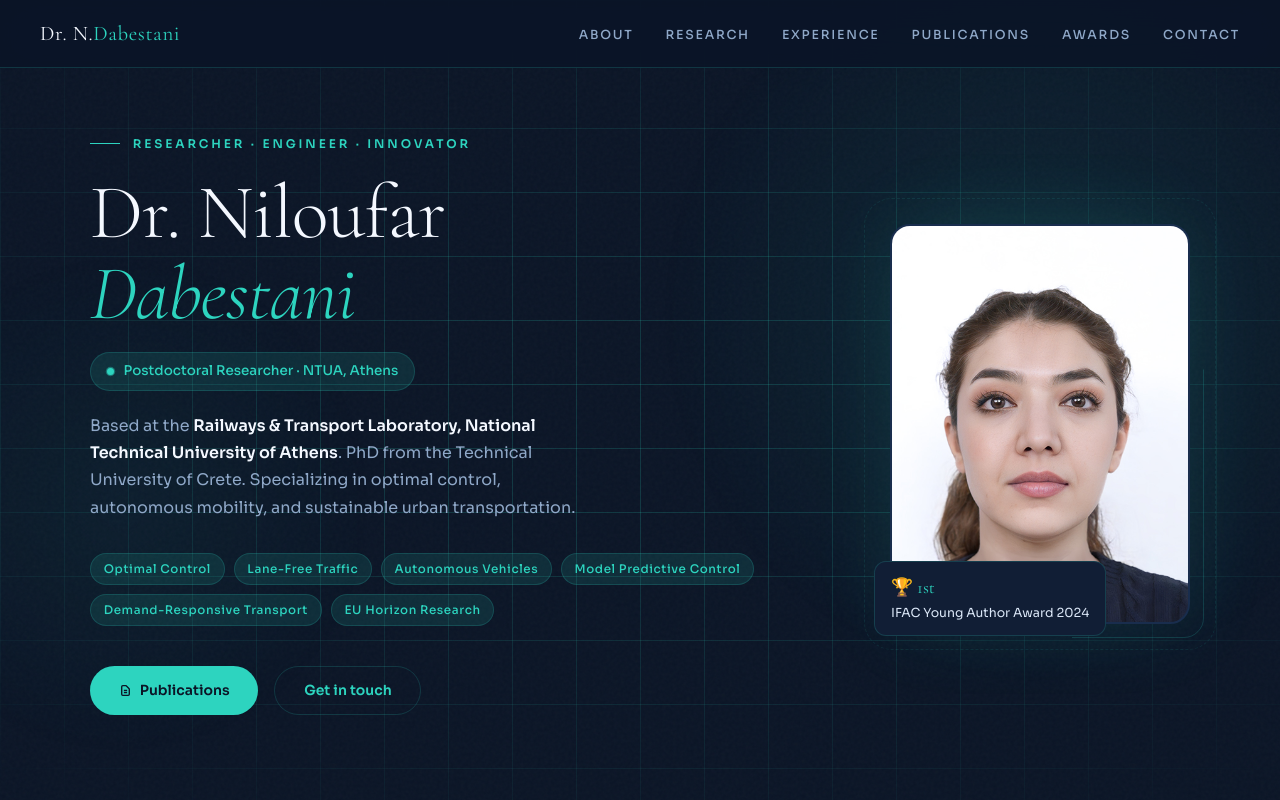
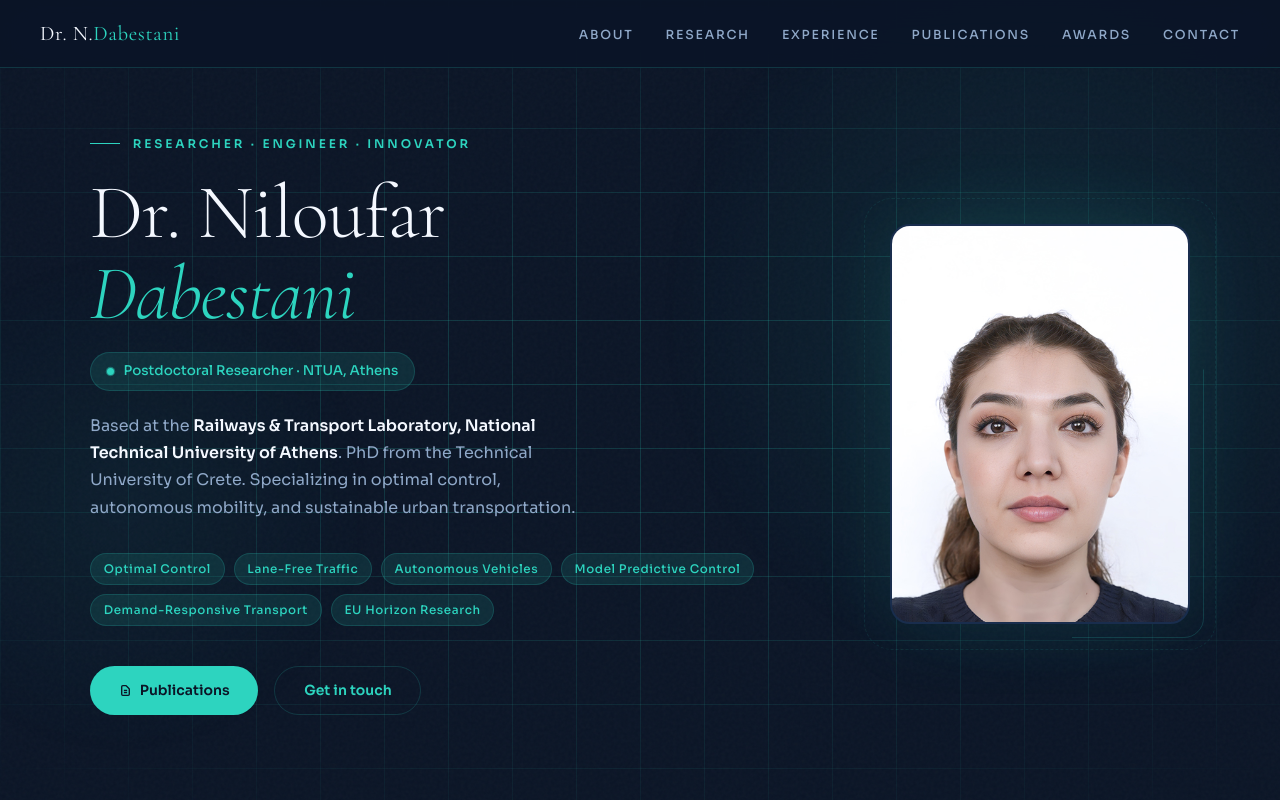
Before and after one commit to Flo3221/niloufar-dabestani, a plain HTML site: page index.html in a window 1280 px wide. Shown: the top 800 px of the page. Drawn offline with nearby package versions, Linux system fonts and the light colour scheme.

Commit message:
Refactor hero section in index.html
Removed commented photo instructions and badge.

```diff
--- a/index.html
+++ b/index.html
@@ -319,17 +319,12 @@
         </div>
       </div>
 
-      <div class="hero-photo-wrap">
+     <div class="hero-photo-wrap">
         <div class="photo-ring-2"></div>
         <div class="photo-ring"></div>
-        <!-- ★ Add your photo at photo.jpg (portrait, min 560px wide) -->
         <img class="hero-photo" src="photo.jpg" alt="Dr. Niloufar Dabestani"
-             onerror="this.style.background='var(--navy-light)'; this.removeAttribute('alt');" />
-        <div class="hero-badge">
-          <strong>🏆 1st</strong>IFAC Young Author Award 2024
-        </div>
+             style="object-fit:cover; object-position:center top;" />
       </div>
-    </div>
   </section>
 
   <!-- ABOUT -->
```
